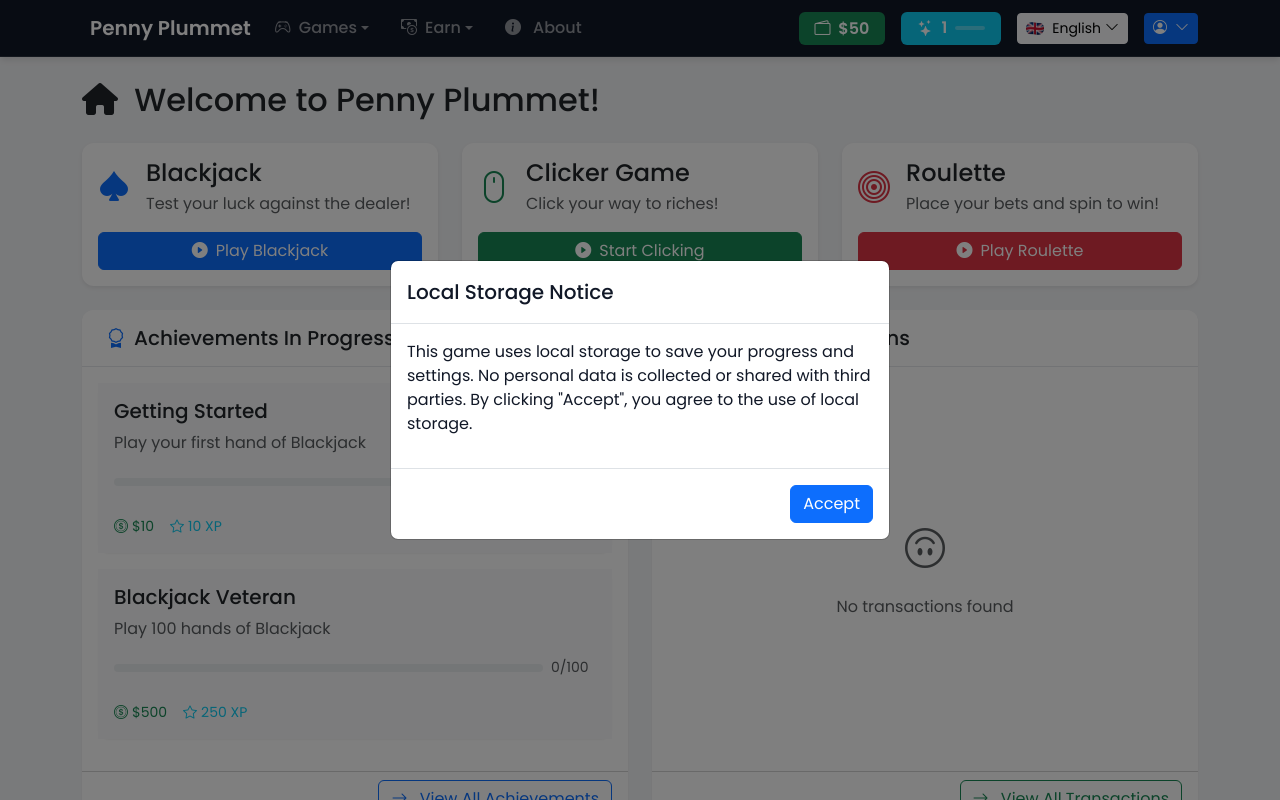
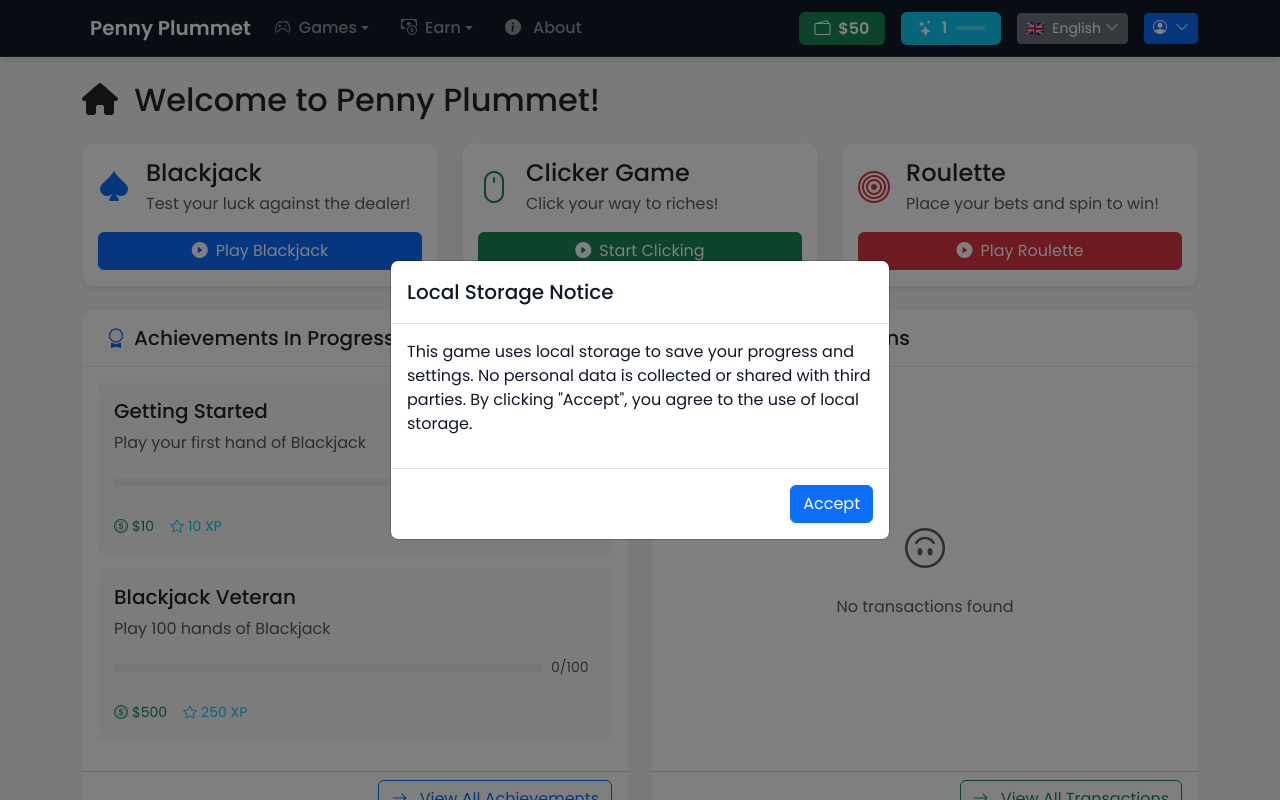
Before and after one commit to benceb2/penny-plummet, a Vue app: page / in a window 1280 px wide. Shown: the top 800 px of the page. Built offline with nearby package versions, Linux system fonts and the light colour scheme.

Commit message:
make flags non round and use secondary for local dropdown button bg

```diff
--- a/src/components/layout/AppNavbar.vue
+++ b/src/components/layout/AppNavbar.vue
@@ -147,7 +147,7 @@ watch(locale, (newLocale) => {
             <!-- Language Selector -->
             <div class="dropdown">
               <button
-                class="btn btn-light btn-sm d-flex align-items-center"
+                class="btn btn-secondary btn-sm d-flex align-items-center"
                 type="button"
                 data-bs-toggle="dropdown">
                 <img
@@ -155,7 +155,7 @@ watch(locale, (newLocale) => {
                   :alt="locale"
                   width="18"
                   height="13"
-                  class="me-2 rounded" />
+                  class="me-2" />
                 <span class="d-none d-sm-inline">{{ t(`languages.${locale}`) }}</span>
                 <i class="bi bi-chevron-down ms-1"></i>
               </button>
@@ -170,8 +170,7 @@ watch(locale, (newLocale) => {
                       :src="flags[loc]"
                       :alt="loc"
                       width="16"
-                      height="12"
-                      class="rounded" />
+                      height="12" />
                     {{ t(`languages.${loc}`) }}
                   </a>
                 </li>
--- a/src/locales/en.json
+++ b/src/locales/en.json
@@ -357,6 +357,6 @@
     "loss": "LOSS",
     "push": "PUSH",
     "unknown": "UNKNOWN",
-    "dismissHint": "Click to dismiss, press ESC, or wait"
+    "dismissHint": "Click to dismiss or press ESC"
   }
 }
--- a/src/locales/hu.json
+++ b/src/locales/hu.json
@@ -359,6 +359,6 @@
     "loss": "VESZTETTÉL",
     "push": "DÖNTETLEN",
     "unknown": "ISMERETLEN",
-    "dismissHint": "Kattints a bezáráshoz, nyomd meg az ESC-et, vagy várj"
+    "dismissHint": "Kattints a bezáráshoz vagy nyomd meg az ESC-et"
   }
 }
```
